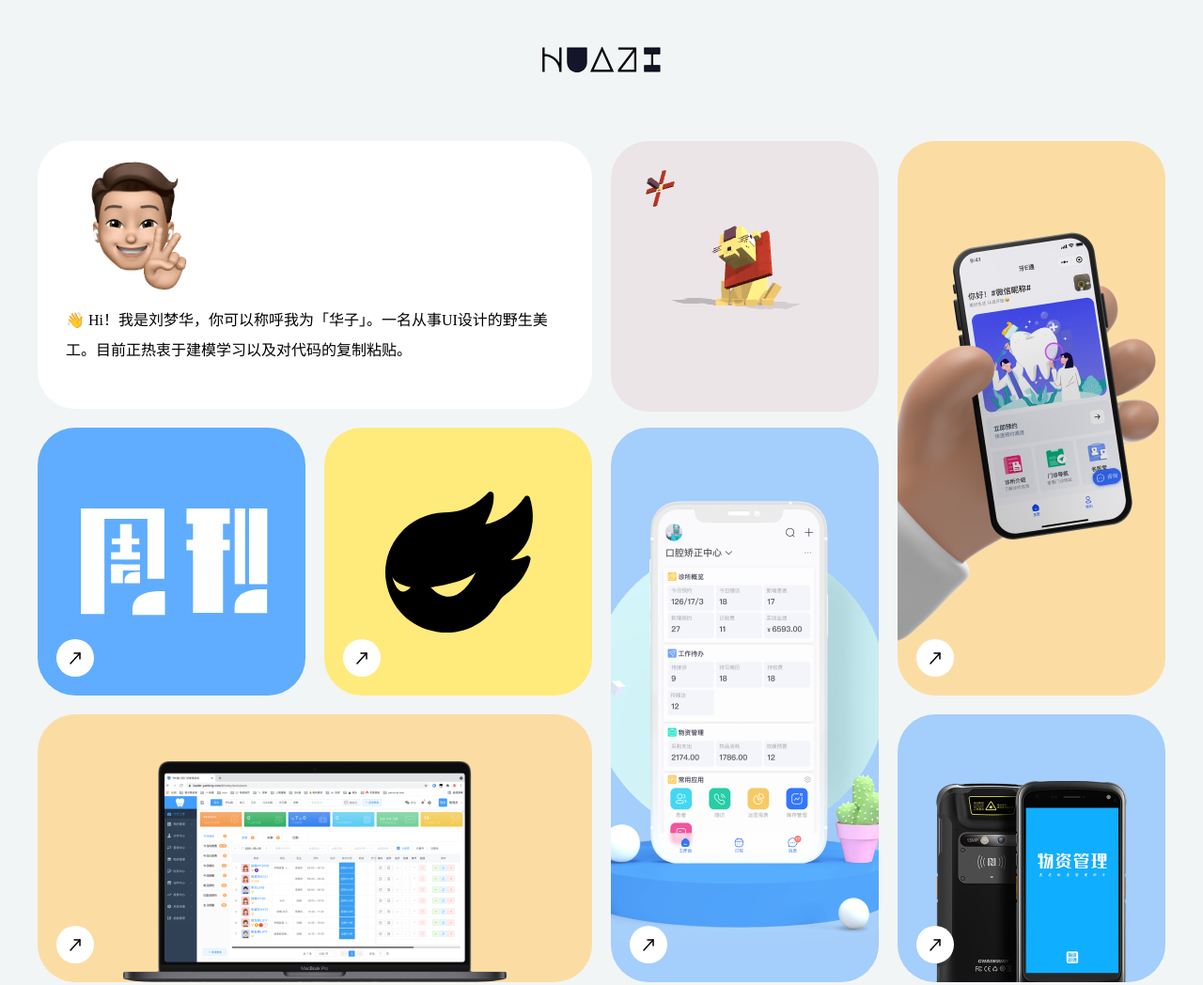
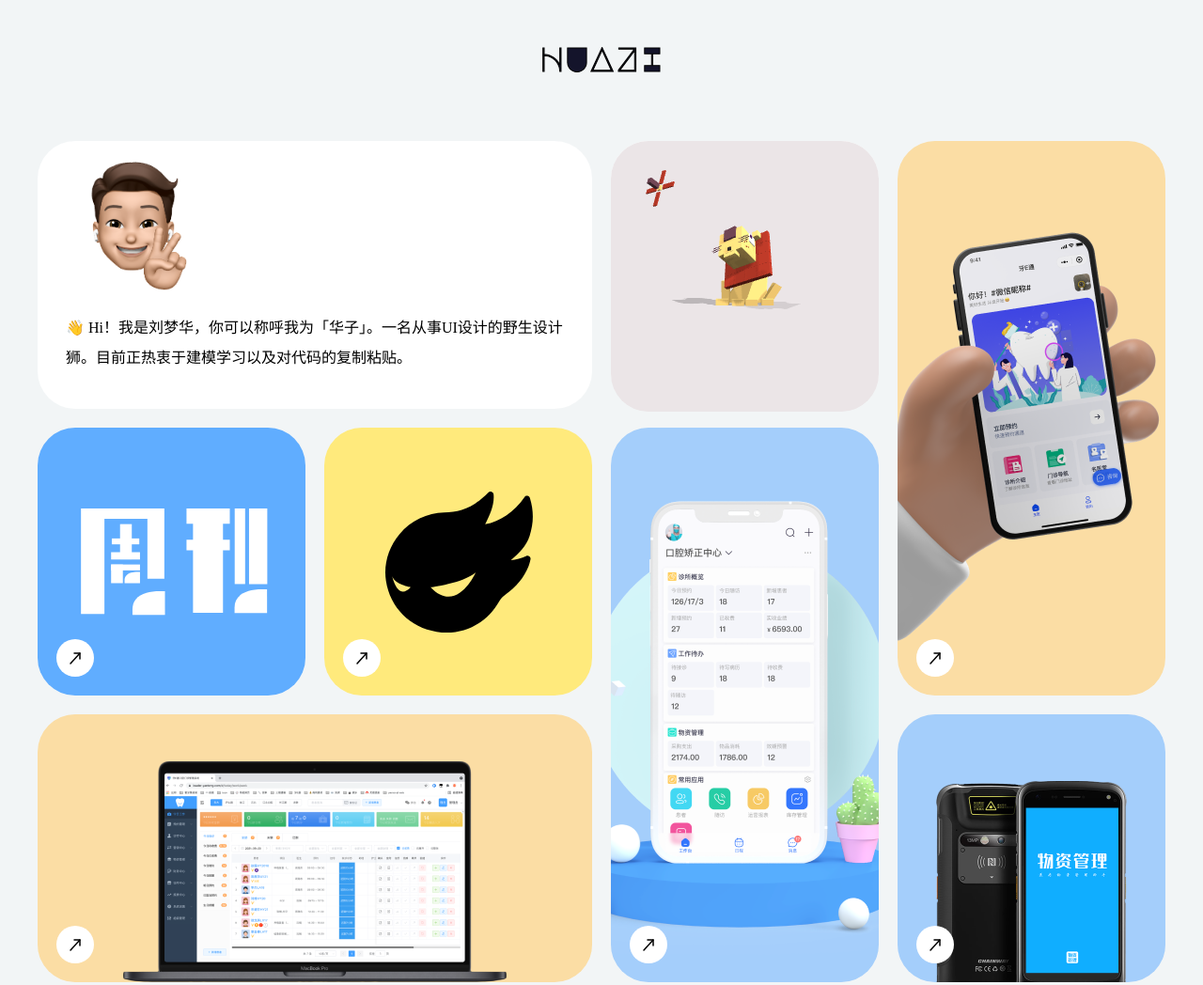
Before and after one commit to HeyHuazi/Personal_Website, a plain HTML site: page index.html in a window 1280 px wide. Shown: the top 1048 px of the page at 94% size. Drawn offline with Linux system fonts and the light colour scheme; animation ran at ten frames a second; a script that the page names is missing; a web font is replaced by a local one.

Commit message:
:dizzy: 优化hover，修改文字

```diff
--- a/css/style.css
+++ b/css/style.css
@@ -11,7 +11,7 @@
 }
 
 @font-face {
-    font-family: 'HarmonyOS_Sans_SC_Medium';
+    font-family: 'HarmonyOS_Sans_SC_ Medium';
     src: url('https://file2.huazi.space/HarmonyOS_Sans_SC_Medium.ttf');
 }
 
@@ -194,6 +194,7 @@
 .text {
     font-size: 16px;
     margin: 0 30px;
+    line-height: 200%;
 }
 
 
@@ -320,15 +321,15 @@ p {
 }
 
 .img_outer>img {
+    filter: none;
+}
+
+.img_outer>img:hover {
     width: 60px;
     height: 60px;
     cursor: pointer;
     filter: grayscale(100%);
     transition: all 0.2s;
-}
-
-.img_outer>img:hover {
-    filter: none;
 }
 
 
--- a/index.html
+++ b/index.html
@@ -31,7 +31,7 @@
             <!-- 个人介绍 -->
             <div class="box1 card wide">
                 <div><img class="img" src="./img/men-emjio.png" alt=""></div>
-                <div class="text text-regular">👋 Hi！我是刘梦华，你可以称呼我为「华子」。一名从事UI设计的野生美<br><br>工。目前正热衷于建模学习以及对代码的复制粘贴。</div><br>
+                <div class="text text-regular">👋 Hi！我是刘梦华，你可以称呼我为「华子」。一名从事UI设计的野生设计狮。目前正热衷于建模学习以及对代码的复制粘贴。</div><br>
             </div>
             <!-- 小狮子互动 -->
             <div class="box2 card regular">
```
